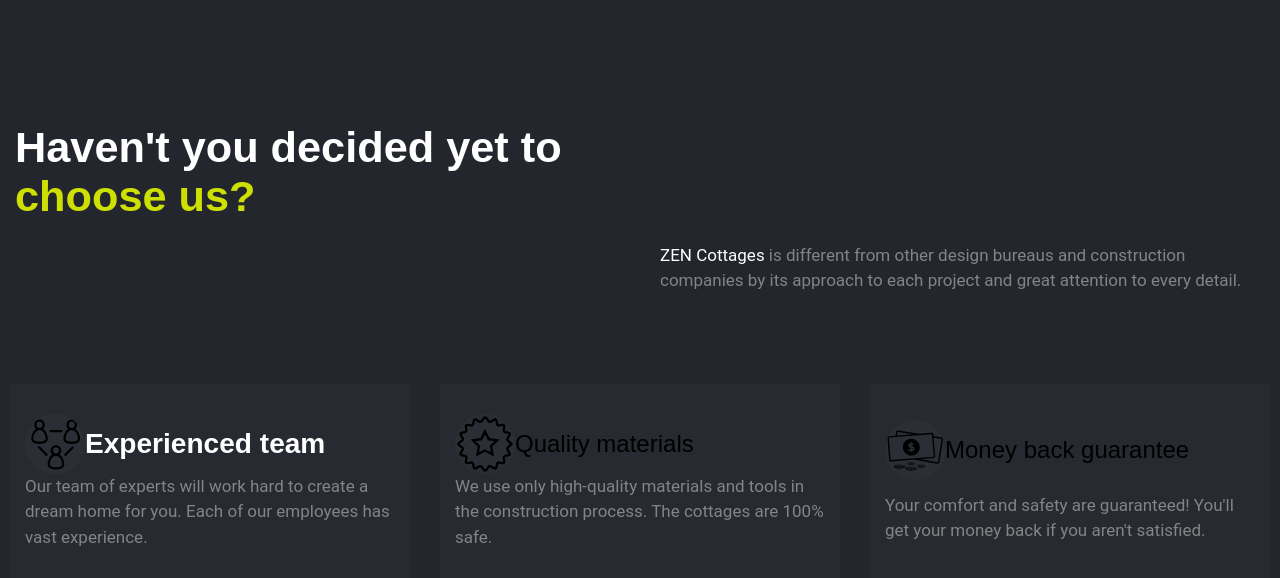
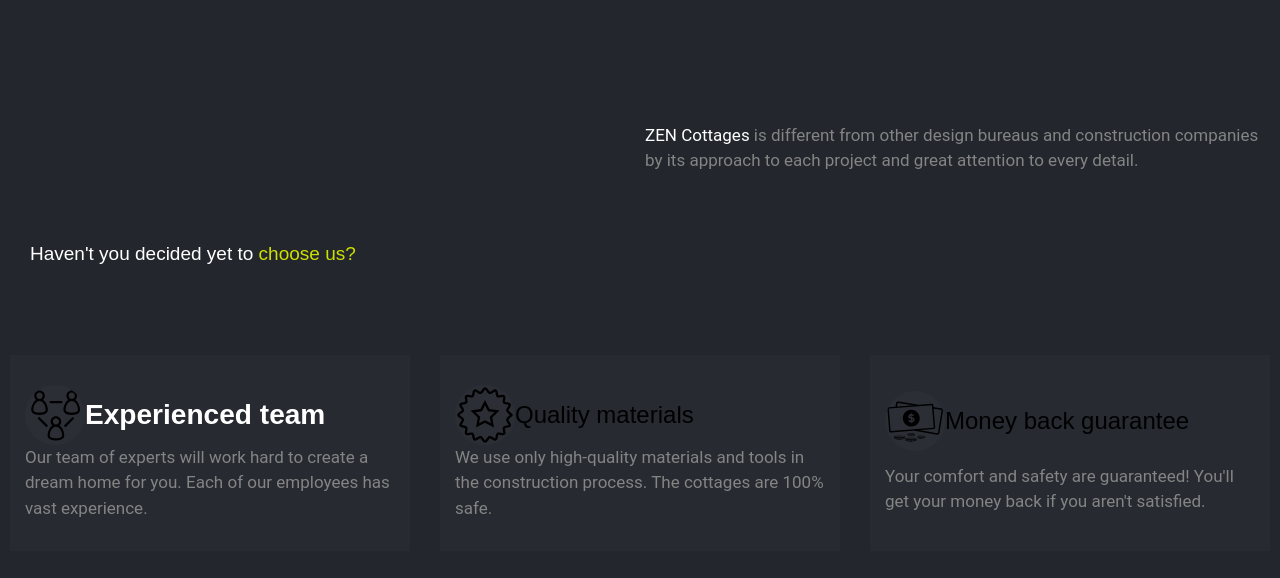
Before and after one commit to koldovsky/656-team-01, a plain HTML site: page index.html in a window 1280 px wide. Shown: the part 1740-2318 px from the top of the page. Drawn offline with Linux system fonts and the light colour scheme.

Commit message:
edit css

```diff
--- a/css/havent_you_decided.css
+++ b/css/havent_you_decided.css
@@ -33,7 +33,13 @@
     margin-top: 120px;
     margin-right: 15px;
     margin-bottom: 40px;
-}
+ }
+  @media (min-width: 768px) {
+    .havent-you-decided-section__header {
+    display: grid;
+    font-size: 23px;
+    grid-template-columns: 1fr;
+  }
 .havent-you-decided-section__header-item {
     font-family: 'Poppins', sans-serif;
     margin-left: 15px;
--- a/index.html
+++ b/index.html
@@ -135,8 +135,7 @@
     <section class="havent-you-decided-section">
       <link rel="stylesheet" href="css/havent_you_decided.css" />
       <header class="havent-you-decided-section__header">
-        <h3>Haven't you decided yet to <span class="yellow-letters">choose us?</span></h3>
-      <div class="havent-you-decided-section__header-item">
+        <div class="havent-you-decided-section__header-item">Haven't you decided yet to <span class="yellow-letters">choose us?</span></div>
         <p>
           <span class="white-letters">ZEN Cottages</span> is different from other design bureaus and
           construction companies by its approach to each project and great
```
